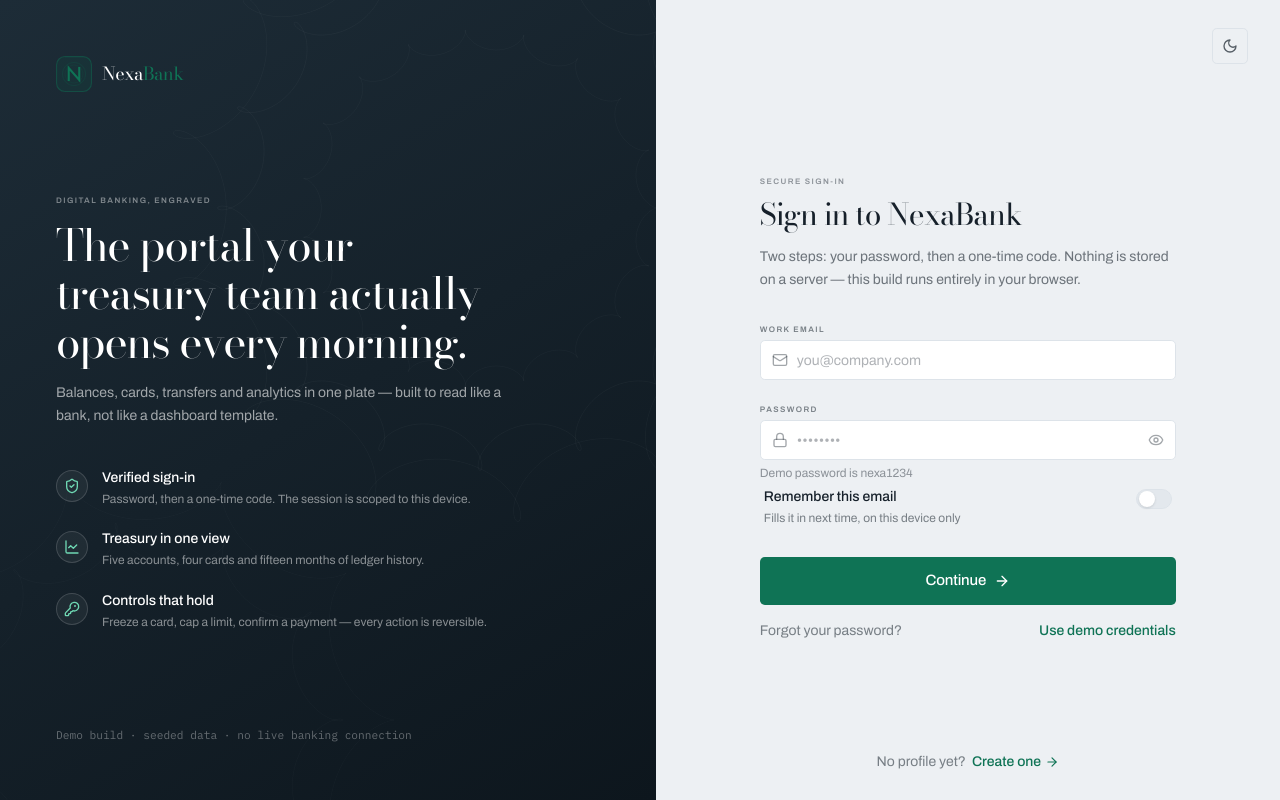
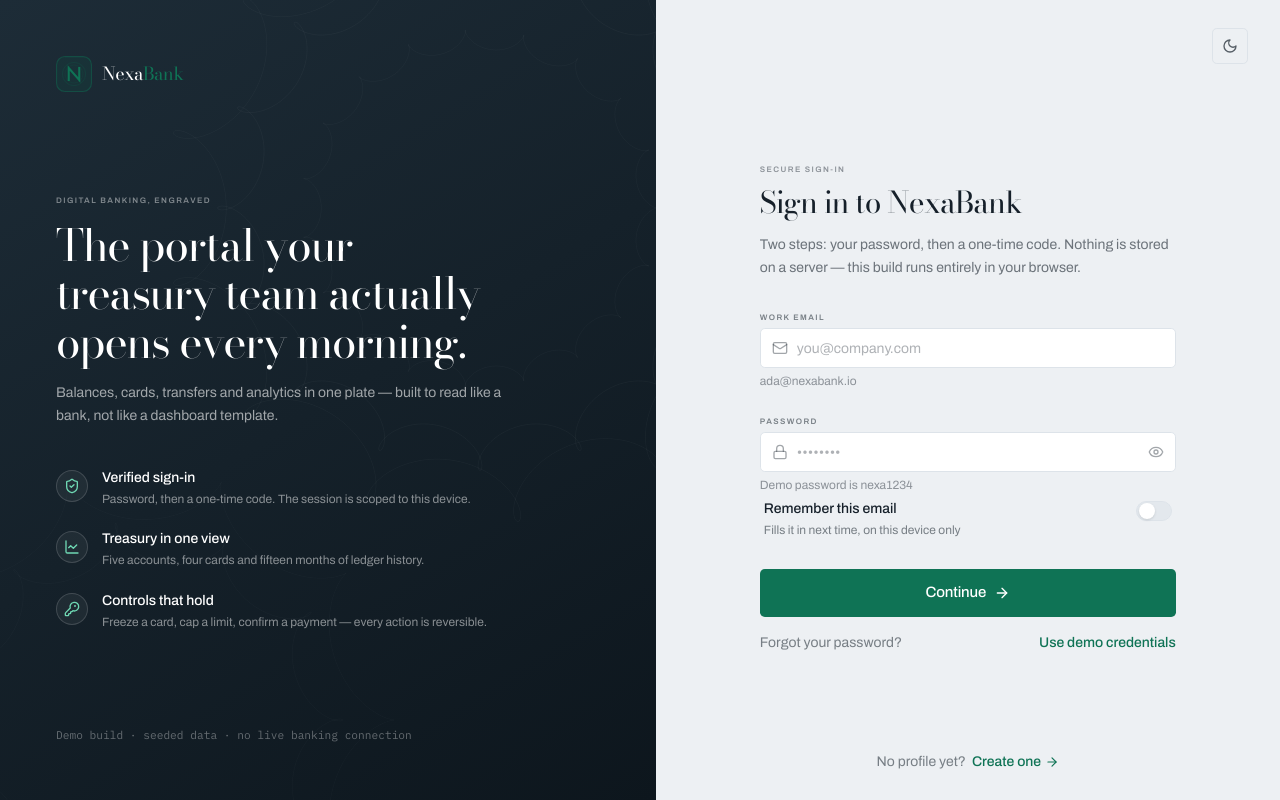
Before and after one commit to mdmahfuj-cse/nexabank, a React (Vite) app: page /sign-in in a window 1280 px wide. Built offline with nearby package versions, Linux system fonts and the light colour scheme.

Commit message:
add hint on signup

```diff
--- a/src/pages/auth/SignIn.tsx
+++ b/src/pages/auth/SignIn.tsx
@@ -79,18 +79,19 @@ export default function SignIn() {
           <InlineAlert className="mb-5">{failure}</InlineAlert>
         ) : null}
 
-        <Field label="Work email" htmlFor="email" error={errors.email?.message}>
+        <Field label="Work email" htmlFor="email" error={errors.email?.message} hint="ada@nexabank.io">
           <Input
             id="email"
             type="email"
             autoComplete="email"
             placeholder="you@company.com"
+
             leading={<Mail className="size-4" />}
             invalid={Boolean(errors.email)}
             {...register('email')}
           />
         </Field>
-
+<br />
         <Field
           label="Password"
           htmlFor="password"
```
